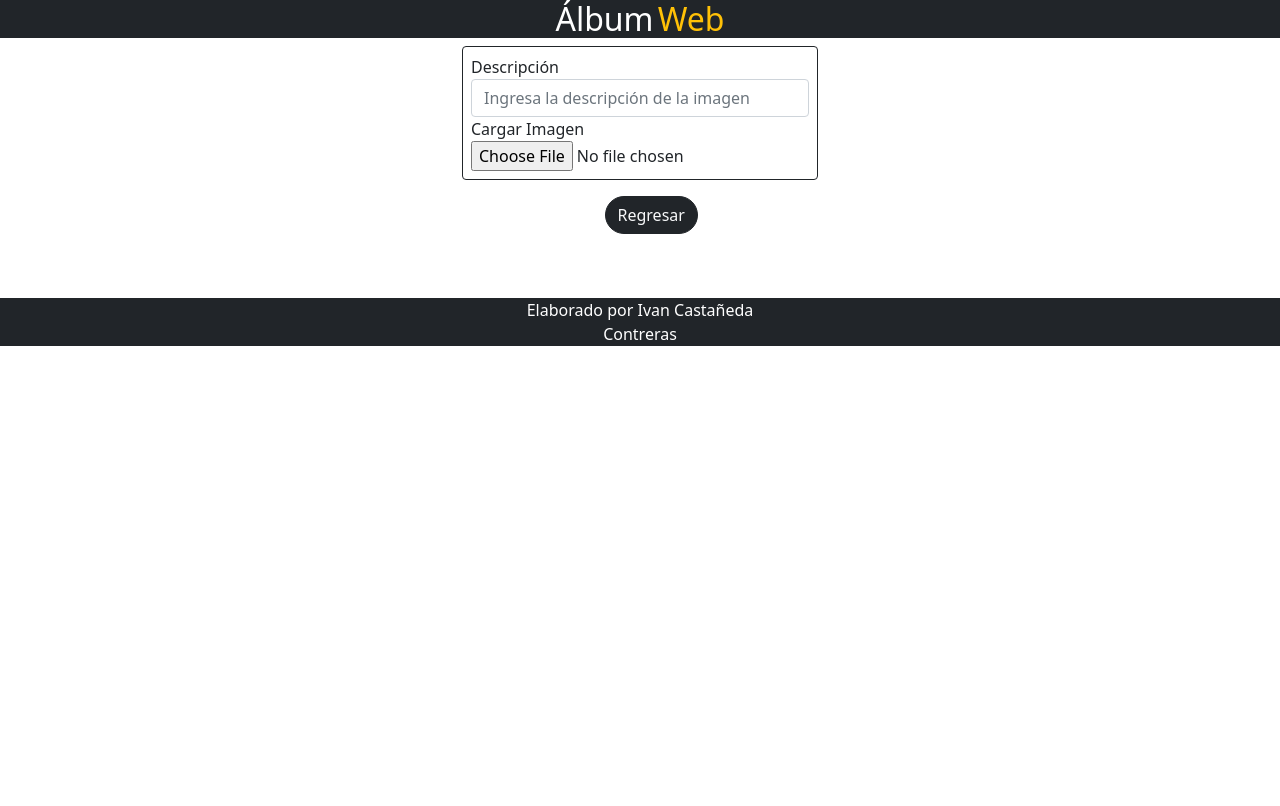
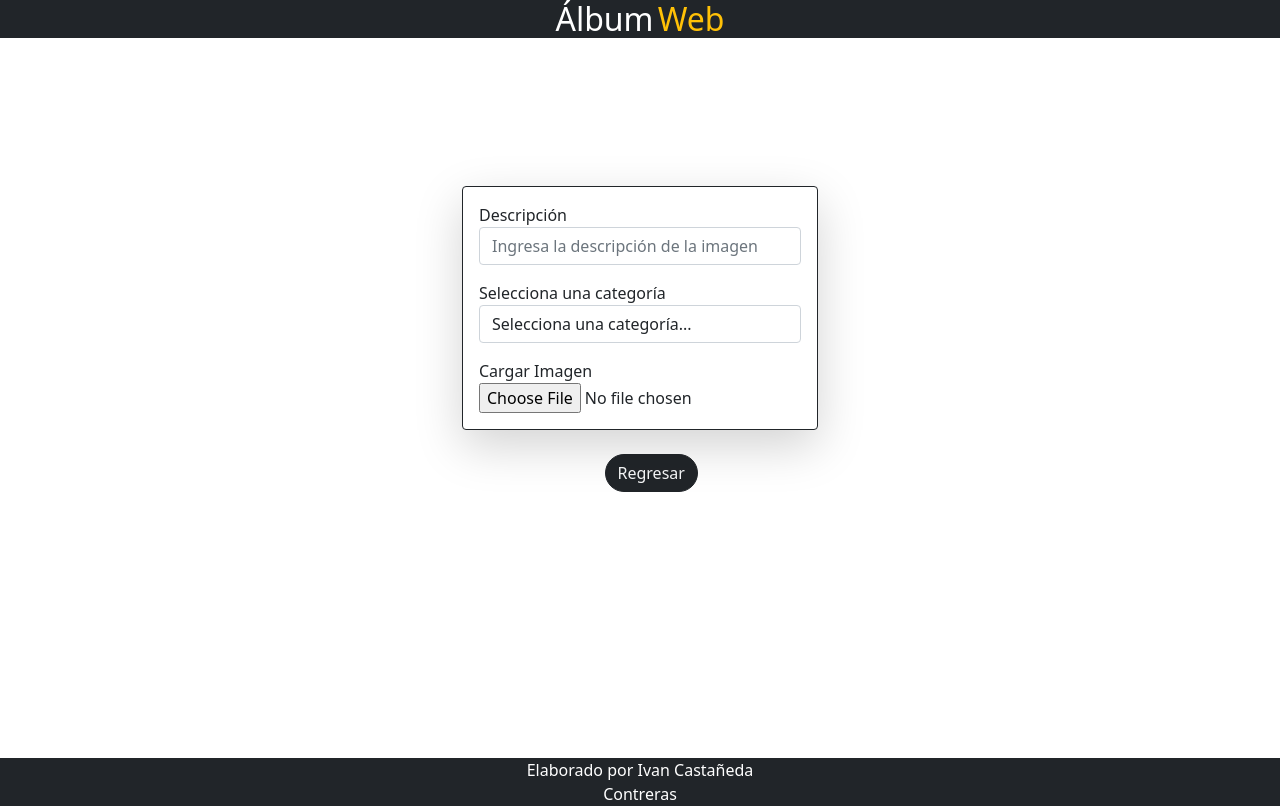
Before and after one commit to Civan98/Album_Web, a Django app: page /add/ in a window 1280 px wide. Before the commit the page ends 346 px from the top, so only its background shows below. Run offline with Django 3.2, Linux system fonts and the light colour scheme.

Commit message:
footer en cada pagina

```diff
--- a/photo/templates/photos/add.html
+++ b/photo/templates/photos/add.html
@@ -3,16 +3,28 @@
 <title>Agregar foto</title>
 
 <div class="container mb-5">
-      <div class="row mt-2 justify-content-center">
+  <div class="row">
+    <div class="col-md-4" style="height: 100px;">
+
+    </div>
+  </div>
+      <div class="row mt-5 align-items-center justify-content-center">
           <div class="col-md-4">
-            <div class="card border-dark">
-                <form class="m-2">
-                    <div class="form-group">
+            <div class="shadow-lg card border-dark">
+                <form >
+                    <div class="form-group m-3">
                       <label>Descripción</label>
                       <input type="text" placeholder="Ingresa la descripción de la imagen" class="form-control">
                     </div>
 
-                    <div class="form-group">
+                    <div class="form-group m-3">
+                      <label>Selecciona una categoría</label>
+                            <select name="category" class="form-control">
+                              <option value="none">Selecciona una categoría...</option>
+                            </select>
+                    </div>
+
+                    <div class="form-group m-3">
                         <label>Cargar Imagen</label>
                         <input type="file" class="form-control-file">
                       </div>
@@ -22,11 +34,27 @@
           </div>
       </div>
 
-      <div class="row justify-content-center">
-        <div class="col-1">
+      <div class="row mt-2 justify-content-center">
+        <div class="col-md-1">
+          <center>
             <a href="{% url 'gallery' %}"
                 class="btn btn-dark btn-outline-light my-3 border-dark rounded-pill">Regresar</a>
-        </div>
+          </center>
+         </div>
+      </div>
+
+</div>
+{% endblock %}
+
+{% block footer %}
+<div class="row align-items-end" style="height: 250px;">
+    <div class="col">
+        <footer class="row bg-dark justify-content-center">
+            <div class="col-md-3">
+                 <!-- por ci me sale espacio en blanco en el footer poner mb-0 en P y en Body -->
+                <p class="mb-0 text-white text-center">Elaborado por Ivan Castañeda Contreras</p>
+            </div>
+        </footer>
     </div>
 </div>
 {% endblock %}
--- a/photo/templates/photos/base.html
+++ b/photo/templates/photos/base.html
@@ -18,14 +18,12 @@
     </style>
 </head>
 
-<body class="mb-0" style="overflow-x: hidden;">
+<body class="mb-0" style="overflow-x: hidden;" >
     <div class="row mr-0">
-        <div class="col">
-            <nav class=" bg-dark text-center mr-0">
+            <nav class="col-md-12 bg-dark text-center mr-0">
                 <span class="h2 text-white">Álbum</span>
                 <span class="h2 text-warning">Web</span>
             </nav>
-        </div>
     </div>
 
     {% block content %}
@@ -33,11 +31,10 @@
 
 
     {% endblock %}
-    <!-- por ci me sale espacio en blanco en el footer poner mb-0 en P y en Body -->
-    <footer class="row bg-dark justify-content-center">
-        <div class="col-md-3">
-            <p class="mb-0 text-white text-center">Elaborado por Ivan Castañeda Contreras</p>
-        </div>
-    </footer>
+
+    {% block footer %}
+
+    {% endblock %}
+
 </body>
 </html>
```
Also changed, not shown: photo/templates/photos/gallery.html (+14 -1 lines), photo/templates/photos/photo.html (+16 -2 lines), db.sqlite3, static/images/960x0.jpg (added), static/images/960x0_68eygIk.jpg (added), static/images/aja_BF1llMG.webp (added), static/images/bueno_mNob3mQ.jpg (added), static/images/cordero_0KALyPq.jpg (added), static/images/cordero_bdMzKuV.jpg (added), static/images/fox.jpg (added), static/images/fox_1sxNyHo.jpg (added), static/images/lol.jpeg (added), static/images/owl.jpg (added), static/images/panda_7shF5Ls.jpg (added), 2 more files.
